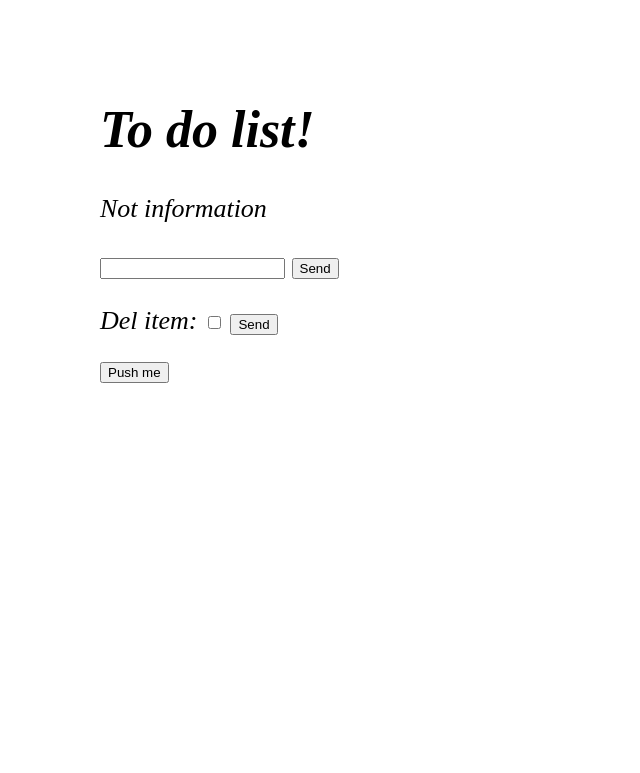
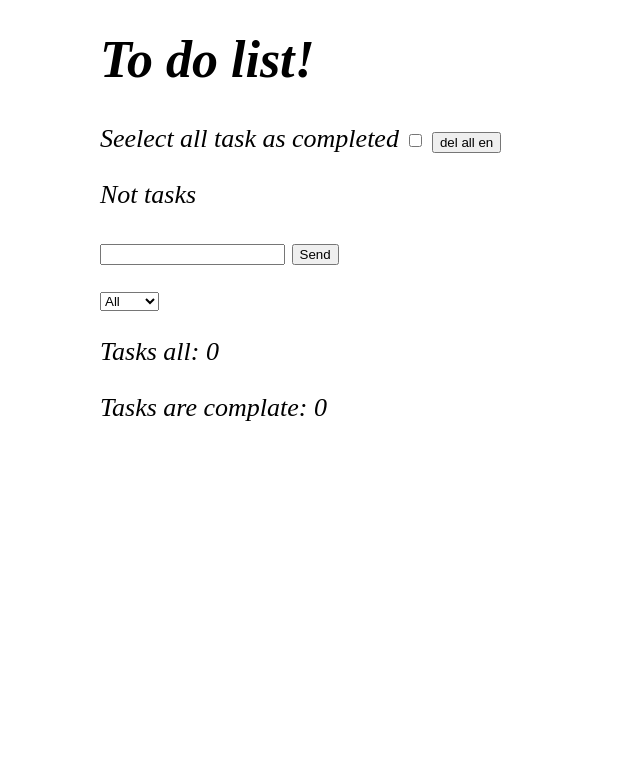
Before and after one commit to FNikita/to-do_list, a Django app: template webApp/to_do_list/templates/index.html in a window 1280 px wide. Shown: the top 773 px of the page, without its empty margins (0-640 px from the left). Run offline with Django 3.2, Linux system fonts and the light colour scheme; the template is opened without the code that fills it, so the values that code supplies are empty.

Commit message:
last version!

```diff
--- a/webApp/to_do_list/models.py
+++ b/webApp/to_do_list/models.py
@@ -1,11 +1,11 @@
 from django.db import models
 
 class itemLI(models.Model):
-
-    check = models.BooleanField()
+    id = models.AutoField(primary_key=True)
+    check = models.BooleanField(default=False)
     text = models.TextField()
     edit = models.BooleanField(default=0)
-    deleted = models.BooleanField(default=0)
+    date = models.DateTimeField(auto_now_add=True)
 
     def __str__(self):
         return self.text
--- a/webApp/to_do_list/static/script.js
+++ b/webApp/to_do_list/static/script.js
@@ -1,16 +1,162 @@
 $(function() {
+    var old_text;
+    var val_id;
+    var col_item_on_page = 12;
+    var page_active = 1;
+    count_task();
 
-    $(".btn").click(function(e) {
-        console.log("create");
-
+    function ajax_Send(new_url, new_data) {
         $.ajax({
             type: "POST",
-            url: "ajax_send/",
+            url: new_url,
+            data: new_data,
             success: function (response) {
                 $(".contant").text("Ajax OK");
             }
         });
+    }
 
-        return false;
+    $(document).on("click", ".page", function() {
+        display($("#select-type option:selected").val(), $(this).attr('id'));
+        page_active = $(this).attr('id');
     });
+
+    function display(type, page) {
+        $("li").hide();
+        if (type == "all") {
+            $("li").slice((page-1)*col_item_on_page, page*col_item_on_page).show();
+        } else if (type == "active") {
+            $(".done:not(:checked)").parent().slice((page-1)*col_item_on_page, page*col_item_on_page).show();
+        } else {
+            $(".done:checked").parent().slice((page-1)*col_item_on_page, page*col_item_on_page).show();
+        }
+    }
+
+    function count_task() {
+        var all_task = $("li").length;
+        var complete_task = $(".done:checked").length;
+        if(all_task === 0) {
+            $("#all-task-count").text("0");
+            $("#complate-task-count").text("0");
+        } else {
+            $("#all-task-count").text(all_task);
+            $("#complate-task-count").text(complete_task);
+        }
+    }
+
+    $(".done").change( function(e) {
+        val_chek = $(this).is(":checked");
+        val_id = $(this).parent().attr('id');
+
+        if ($(this).is(":checked")) {
+            $(this).parent().children('span').addClass("complate");
+        } else {
+            $(this).parent().children('span').removeClass("complate");
+        }
+        count_task();
+        paginationRender($("#select-type option:selected").val());
+        display($("#select-type option:selected").val(), page_active);
+        ajax_Send("/to_do_list/ajax-req/", {action: "change_one", chek: val_chek, id: val_id});
+    });
+
+    $("#check-all").change( function() {
+        chech_all = $("#check-all").is(":checked");
+        if(chech_all) {
+            $(".done")
+                .prop('checked', true)
+                .parent()
+                .children('span')
+                .addClass("complate");
+        } else {
+            $(".done")
+            .prop('checked', false)
+            .children('span')
+            .removeClass("complate");
+        }
+        count_task();
+        display($("#select-type option:selected").val(), page_active);
+        paginationRender($("#select-type option:selected").val());
+        //$("#select-type option:selected").val("all");
+        ajax_Send("/to_do_list/ajax-req/", {action: "change_all", chek: chech_all});
+    });
+
+
+    $(".delete-btn").click(function() {
+        val_id = $(this).parent().attr('id');
+        $(this).parent().remove();
+        ajax_Send("/to_do_list/ajax-req/", {action: "del", id: val_id});
+        count_task();
+        paginationRender($("#select-type option:selected").val());
+    });
+
+    $(".delete-btn-all").click(function() {
+        chech_all = $("#check-all").is(":checked");
+        $(".done:checked").parent().remove();
+        count_task();
+        ajax_Send("/to_do_list/ajax-req/", {action: "del-all", id: chech_all});
+        paginationRender($("#select-type option:selected").val());
+    });
+
+    $('.li-item').dblclick(function () {
+        val_id = $(this).parent().attr('id');
+        old_text = $(this).text();
+        $(this).attr('contenteditable', true);
+        $(this).focus();
+
+        $(this).bind('keydown', function(e) {
+            if(e.keyCode==27){
+                e.preventDefault();
+                $(this).text(old_text);
+            }
+        });
+
+        $(this).bind('keydown', function(e) {
+            if(e.keyCode === 13) {
+                $(this).blur();
+            }
+        });
+    });
+
+    $('.li-item').blur( function () {
+        if ($(this).text() == "") {
+            $(this).text(old_text);
+        } else {
+            ajax_Send('/to_do_list/ajax-req/', {action: 'edit-task', id: val_id ,text: $(this).text().trim()});
+        }
+        $(this).attr('contenteditable', false);
+    });
+
+    $("#select-type").change( function() {
+        paginationRender($("#select-type option:selected").val());
+        display($("#select-type option:selected").val(), 1);
+    });
+
+    function renderBtn(col_batton) {
+        i = 1;
+        div_pagination = $("#pagination");
+        str = '';
+        if (col_batton > 0) {
+            while (i <= col_batton+1) {
+                str += `<button class='page' id='${i}'> ${i} </button>`;
+                i += 1;
+            }
+        }
+        div_pagination.html(str);
+    }
+
+    function paginationRender(type) {
+        if (type=="all") {
+            col_btn = Math.floor($("li").length / col_item_on_page);
+            renderBtn(col_btn);
+        } else if(type == "active") {
+            col_btn = Math.floor($(".done:not(:checked)").parent().length / col_item_on_page);
+            renderBtn(col_btn);
+        } else if(type=="done") {
+            col_btn = Math.floor($(".done:checked").parent().length / col_item_on_page);
+            renderBtn(col_btn);
+        }
+    }
+
+    paginationRender($("#select-type option:selected").val());
+    display($("#select-type option:selected").val(), Math.floor($("li").length / col_item_on_page)+1);
 });
--- a/webApp/to_do_list/static/style.css
+++ b/webApp/to_do_list/static/style.css
@@ -1,5 +1,5 @@
 body {
-    margin: 100px 100px;
+    margin: 30px 0 0 100px ;
     font-size: 26px;
     font-style: italic;
 }
@@ -8,7 +8,21 @@ body {
     text-decoration: line-through;
 }
 
+.uncomplate {
+    text-decoration: none;
+}
 
 ul {
     list-style: none;
 }
+
+a {
+    display: inline-block;
+    width: 30px;
+}
+
+.li-item {
+    display: inline-block;
+    max-width: 25%;
+    width: 25%;
+}
--- a/webApp/to_do_list/templates/index.html
+++ b/webApp/to_do_list/templates/index.html
@@ -4,49 +4,42 @@
         {% load static %}
         <link href="{% static  'style.css' %}" type="text/css" rel="stylesheet" >
         <script type="text/javascript" src="{% static  'jquery.js' %}"></script>
-        <script type="text/javascript" src=" {% static  'script.js' %}"></script>
+        <script type="text/javascript" src="{% static  'script.js' %}"></script>
     </head>
     <body>
         <header>
             <h1> To do list! </h1>
         </header>
-        <div class="viev">
-            <form method="POST" id="list_value">
-                {%  if items %}
-                    <ul>
-                        {% for item in items %}
-                            {% if item.check %}
-                            <li class="complate"> <a > {{item.id}}. </a> <input type="checkbox" name="checks[]" value="true">  {{item.text}}</li>
-                            {% else %}
-                            <li> <a > {{item.id}}. </a> <input type="checkbox" name="checks[]" value="false"> {{item.text}}</li>
-                            {% endif %}
-                        {%endfor%}
-                    </ul>
-                {% else %}
-                    <p> Not information </p>
-                {% endif %}
-            </form>
+        <div class="enable-all">
+            <p>
+                Seelect all task as completed <input id="check-all" type="checkbox"> <button class="delete-btn-all"> del all en</button>
+            </p>
+
         </div>
-
-        <form action="/to_do_list/add-task/" method="post">
+        {% include "list-items.html" %}
+        <form action="/to_do_list/add-task/" method="POST">
             {% csrf_token %}
             {{ form }}
             <input id="text_input" type="text" name="text_input" value="">
             <input type="submit" value="Send">
         </form>
+        <select id="select-type">
+            <option value='all'> All </option>
+            <option value='active'> Active </option>
+            <option value='done'> Done </option>
+        </select>
 
-        <form action="/to_do_list/del-task/" method="post">
-            {% csrf_token %}
-            {{ form }}
-            <span> Del item:  </span>
-            <input id="delete-item" type="checkbox" name="delete-item" value="">
-            <input type="submit" value="Send">
-        </form>
+        <div class="information">
+            <p> Tasks all: <span id="all-task-count" >  </span>  </p>
+            <p> Tasks are complate: <span id="complate-task-count" >  </span>  </p>
+        </div>
 
-        <form action="/to_do_list/ajax_send/" method="POST">
-            {% csrf_token %}
-            <button id="btn" > Push me</button>
-        </form>
+
+        <div id="pagination">
+
+        </div>
+        <div class="contant">
+        </div>
     </body>
 
 </html>
--- /dev/null
+++ b/webApp/to_do_list/templates/list-items.html
@@ -0,0 +1,17 @@
+<div class="viev">
+        {%  if items %}
+            <ul>
+                {% for item in items %}
+                    {% if item.check %}
+                    <li id="{{item.id}}"> <input class="done" type="checkbox" checked> <span class="li-item complate"> {{item.text}} </span>
+                                                    <button class="delete-btn"> del </button> </li>
+                    {% else %}
+                    <li id="{{item.id}}"> <input class="done" type="checkbox">  <span class="li-item"> {{item.text}}  </span>
+                                                    <button class="delete-btn"> del </button></li>
+                    {% endif %}
+                {%endfor%}
+            </ul>
+        {% else %}
+            <p> Not tasks </p>
+        {% endif %}
+</div>
--- a/webApp/webApp/settings.py
+++ b/webApp/webApp/settings.py
@@ -56,7 +56,7 @@ ROOT_URLCONF = 'webApp.urls'
 TEMPLATES = [
     {
         'BACKEND': 'django.template.backends.django.DjangoTemplates',
-        'DIRS': [],
+        'DIRS': ['to_do_list/templates'],
         'APP_DIRS': True,
         'OPTIONS': {
             'context_processors': [
@@ -126,3 +126,6 @@ USE_TZ = True
 STATIC_URL = '/static/'
 
 STATIC_ROOT = "webApp/to_do_list/static"
+
+
+DATE_INPUT_FORMATS = [r'%d-%m-%Y %hh:%mm:%ss']
```
Also changed, not shown: webApp/to_do_list/forms.py (+4 -10 lines), webApp/to_do_list/urls.py (+3 -6 lines), webApp/to_do_list/views.py (+61 -22 lines), webApp/to_do_list/migrations/0005_itemli_date.py (added), webApp/to_do_list/migrations/0006_auto_20191015_0959.py (added).
